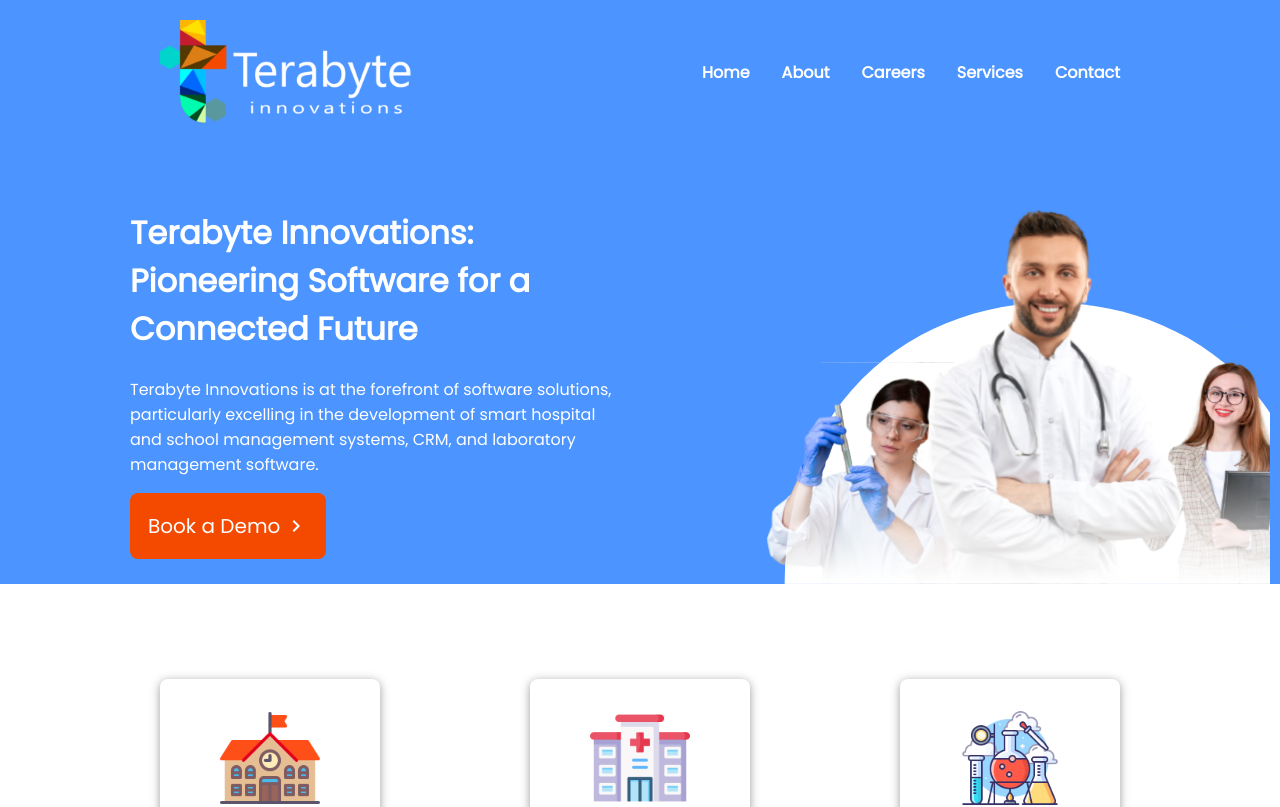
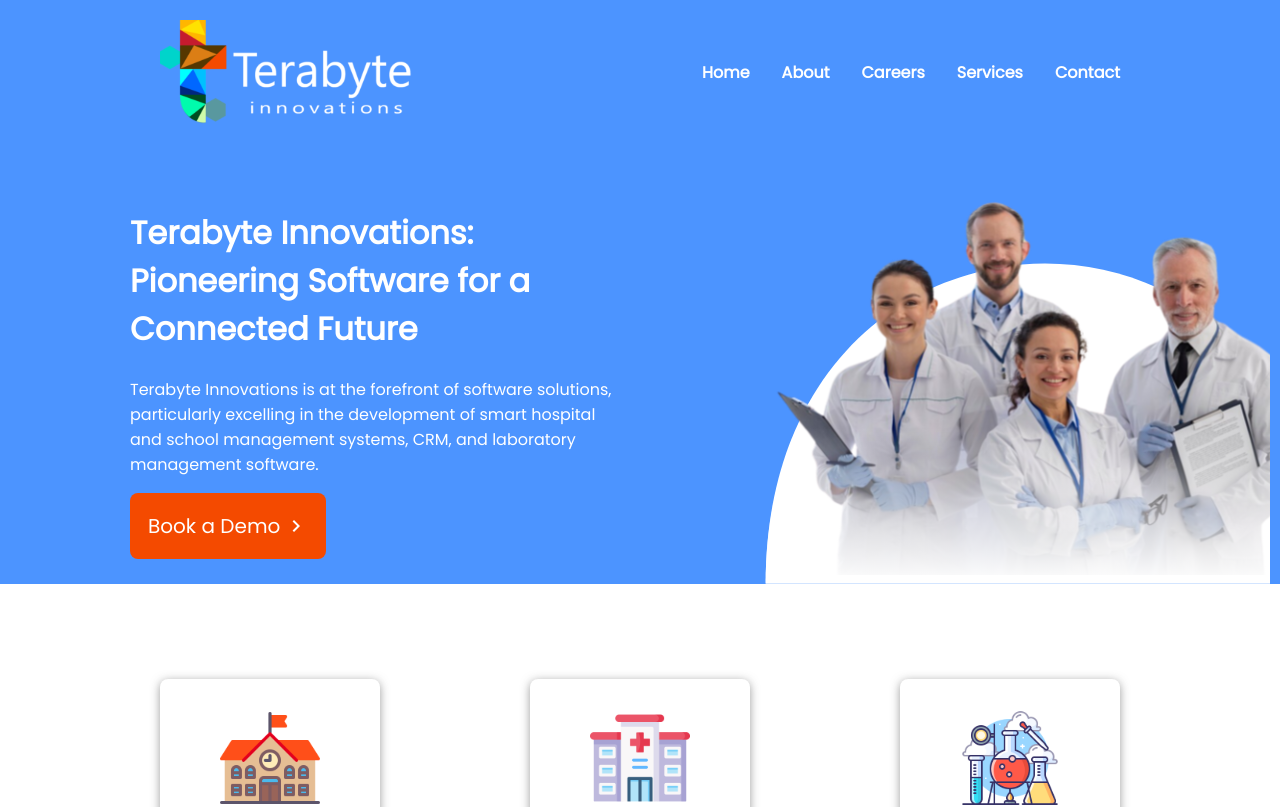
Before and after one commit to pradhum-bansal/terabyte, a React (Create React App) app: page / in a window 1280 px wide. Shown: the top 807 px of the page. Built offline with nearby package versions, Linux system fonts and the light colour scheme.

Commit message:
issue fix '

```diff
--- a/src/assets/scss/global.scss
+++ b/src/assets/scss/global.scss
@@ -319,6 +319,23 @@
         line-height: normal;
         text-align: left;
     }
+    .testImage1{
+        width: 200px;
+        height: 300px;
+        border-radius: 8px;
+        background: linear-gradient(0deg, rgba(51, 124, 207, 0.50) 0%, rgba(51, 124, 207, 0.50) 100%), lightgray 50% / cover no-repeat;
+
+    }
+    .testImage2{
+        // width: 334.661px;
+        // height: 502.079px;
+        border-radius: 8px;
+        border-left: 8.924px solid #4C94FF;
+    }
+    .testImage3{
+        width: 200px;
+        height: 300px;
+    }
 }
 .testimonial_button{
         padding: 8px 24px;
--- a/src/const.js
+++ b/src/const.js
@@ -1,6 +1,6 @@
-import Testimonial from './assets/images/testimonial.svg';
-import Testimonial1 from './assets/images/testimonial1.svg';
-import Testimonial2 from './assets/images/testimonial2.svg';
+import Testimonial from './assets/images/test1.svg';
+import Testimonial1 from './assets/images/test2.svg';
+import Testimonial2 from './assets/images/test3.svg';
 export const SelectCustomStyles = {
   control: (base, state) => ({
     ...base,
--- a/src/pages/home.js
+++ b/src/pages/home.js
@@ -14,6 +14,7 @@
 import logo7 from "../assets/images/Logos-6.svg";
 import hero from '../assets/images/Hero-img.svg';
 import hero2 from '../assets/images/Hero-img-2.svg';
+import hero1 from '../assets/images/Hero-img-1.svg';
 import TeamCarousel from "../components/team-carousel";
 import testimonialbg from '../assets/images/testimonial_bg.svg';
 import { useNavigate } from "react-router";
@@ -57,6 +58,9 @@
               </Carousel.Item>
               <Carousel.Item interval={1000}>
                 <img src={hero2} className="hero_image" alt="..." />
+              </Carousel.Item>
+              <Carousel.Item interval={1000}>
+                <img src={hero1} className="hero_image" alt="..." />
               </Carousel.Item>
             </Carousel>
           </div>
@@ -117,14 +121,17 @@
                 <>
                   <div className="testimonial_container">
                     <div>
-                      <img
-                        src={item.image1}
-                        alt=""
-                        className="d-none d-md-block"
-                      />
+                      <div
+                        className="d-none d-md-block testImage1"
+                        style={{
+                          background: `linear-gradient(0deg, rgba(51, 124, 207, 0.50) 0%, rgba(51, 124, 207, 0.50) 100%), url(${item.image1}), lightgray 50% / cover no-repeat`,
+                          backgroundSize: "200px 300px",
+                          backgroundRepeat: 'no-repeat'
+                        }}
+                      ></div>
                     </div>
                     <div>
-                      <img src={item.image2} alt="" />
+                      <img src={item.image2} alt="" className="testImage2" />
                     </div>
                     <div className="description">
                       {item.description}
@@ -132,11 +139,13 @@
                       <div className="designation">{item.designation}</div>
                     </div>
                     <div>
-                      <img
-                        src={item.image3}
-                        className="d-none d-md-block"
-                        alt=""
-                      />
+                      <div
+                        style={{
+                          background: `linear-gradient(0deg, rgba(51, 124, 207, 0.50) 0%, rgba(51, 124, 207, 0.50) 100%), url(${item.image3}), lightgray 50% / cover no-repeat`,
+                          backgroundSize: "200px 300px",
+                        }}
+                        className="d-none d-md-block testImage3"
+                      ></div>
                     </div>
                   </div>
                 </>
```
